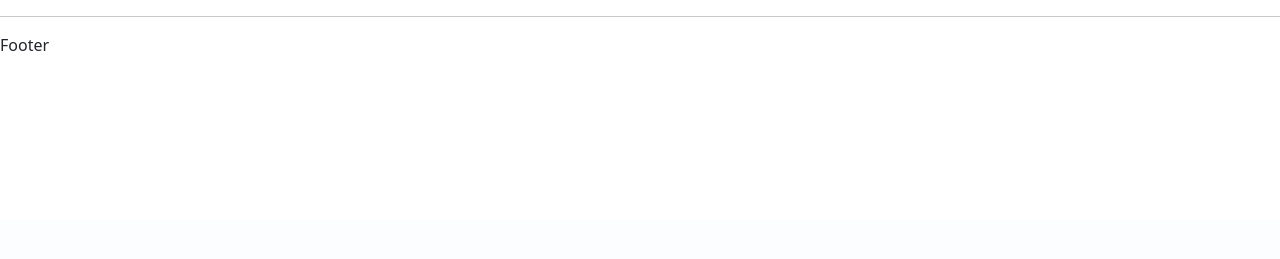
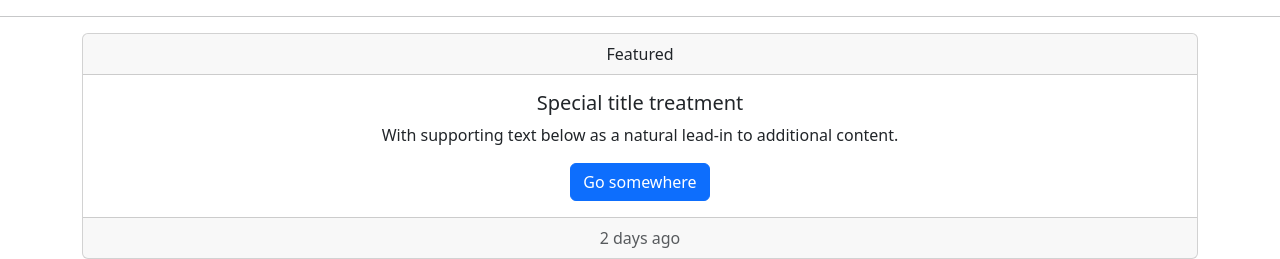
Before and after one commit to AbuSahil/Student_Management, a Flask app: page / in a window 1280 px wide. Shown: the part 580-839 px from the top of the page. Before the commit the page ends 631 px from the top, so only its background shows below. Run offline with Flask 3, Linux system fonts and the light colour scheme.

Commit message:
Add new footer

```diff
--- a/templates/base.html
+++ b/templates/base.html
@@ -41,12 +41,23 @@
 </header>
 <footer>
 
-
-
    <hr>
 
 
-  <div class="card-footer bg-transparent border-success">Footer</div>
-
+<div class="container">
+    <div class="card text-center">
+  <div class="card-header">
+    Featured
+  </div>
+  <div class="card-body">
+    <h5 class="card-title">Special title treatment</h5>
+    <p class="card-text">With supporting text below as a natural lead-in to additional content.</p>
+    <a href="#" class="btn btn-primary">Go somewhere</a>
+  </div>
+  <div class="card-footer text-body-secondary">
+    2 days ago
+  </div>
+</div>
+</div>
 </footer>
 </html>
```
